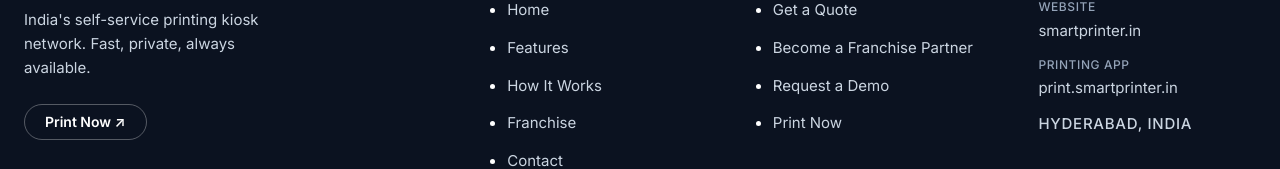
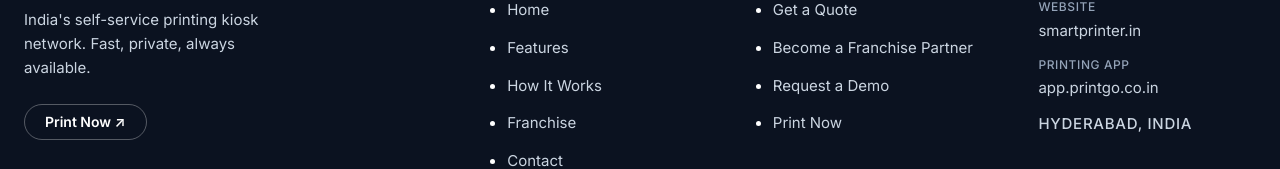
Before and after one commit to Swamiyadav60/SmartPrinter_MS, a React (Vite) app: page / in a window 1280 px wide. Shown: the part 9367-9536 px from the top of the page. Built offline with nearby package versions, Linux system fonts and the light colour scheme.

Commit message:
print now fix

```diff
--- a/index.html
+++ b/index.html
@@ -1,22 +1,30 @@
 <!doctype html>
 <html lang="en">
+
 <head>
   <meta charset="UTF-8" />
   <link rel="icon" type="image/svg+xml" href="/favicon.svg" />
   <meta name="viewport" content="width=device-width, initial-scale=1.0" />
-    <meta name="description" content="PrintGo is a nationwide self-service printing kiosk network. We provide automated printing kiosks for colleges, offices, and businesses in India. Fast, private, and 24/7." />
-    <meta name="keywords" content="self-service printing kiosk, automated printing kiosk, printing kiosk India, printing kiosk for colleges, printing kiosk for offices, 24/7 printing kiosk, printing kiosk franchise, self-service printing machine" />
+  <meta name="description"
+    content="PrintGo is a nationwide self-service printing kiosk network. We provide automated printing kiosks for colleges, offices, and businesses in India. Fast, private, and 24/7." />
+  <meta name="keywords"
+    content="self-service printing kiosk, automated printing kiosk, printing kiosk India, printing kiosk for colleges, printing kiosk for offices, 24/7 printing kiosk, printing kiosk franchise, self-service printing machine" />
   <meta property="og:title" content="PrintGo — Self-Service Printing Kiosks" />
-    <meta property="og:description" content="Automated 24/7 printing kiosks for colleges, offices, and businesses in India." />
+  <meta property="og:description"
+    content="Automated 24/7 printing kiosks for colleges, offices, and businesses in India." />
   <meta property="og:type" content="website" />
-    <meta property="og:url" content="https://smartprinter.in" />
+  <meta property="og:url" content="https://printgo.co.in" />
   <title>PrintGo — Self-Service Printing Kiosks</title>
   <link rel="preconnect" href="https://fonts.googleapis.com" />
   <link rel="preconnect" href="https://fonts.gstatic.com" crossorigin />
-    <link href="https://fonts.googleapis.com/css2?family=Inter:wght@400;500;600;700;800;900&family=Manrope:wght@400;500;600;700;800&display=swap" rel="stylesheet" />
+  <link
+    href="https://fonts.googleapis.com/css2?family=Inter:wght@400;500;600;700;800;900&family=Manrope:wght@400;500;600;700;800&display=swap"
+    rel="stylesheet" />
 </head>
+
 <body>
   <div id="root"></div>
   <script type="module" src="/src/main.tsx"></script>
 </body>
+
 </html>
--- a/src/components/layout/Footer.tsx
+++ b/src/components/layout/Footer.tsx
@@ -36,7 +36,7 @@
             India's self-service printing kiosk network. Fast, private, always available.
           </p>
           <Button
-            href="https://print.smartprinter.in"
+            href="https://app.printgo.co.in"
             variant="ghost"
             size="sm"
             id="footer-print-now"
@@ -74,9 +74,9 @@
             </li>
             <li>
               <a
-                href="https://print.smartprinter.in"
+                href="https://app.printgo.co.in"
                 className="footer__link"
-                target="_blank"
+                target="_self"
                 rel="noopener noreferrer"
               >
                 Print Now
@@ -96,12 +96,12 @@
             <li>
               <span className="footer__contact-label">Printing App</span>
               <a
-                href="https://print.smartprinter.in"
+                href="https://app.printgo.co.in"
                 className="footer__link"
-                target="_blank"
+                target="_self"
                 rel="noopener noreferrer"
               >
-                print.smartprinter.in
+                app.printgo.co.in
               </a>
             </li>
             <li>
--- a/src/components/sections/FinalCTA.tsx
+++ b/src/components/sections/FinalCTA.tsx
@@ -26,7 +26,7 @@
             <Button to="/franchise" variant="secondary" size="lg" id="final-cta-franchise">
               Become a Franchise Partner
             </Button>
-            <Button href="https://print.smartprinter.in" variant="ghost" size="lg" id="final-cta-print">
+            <Button href="https://app.printgo.co.in" variant="ghost" size="lg" id="final-cta-print">
               Print Now ↗
             </Button>
           </div>
--- a/src/components/ui/Button.tsx
+++ b/src/components/ui/Button.tsx
@@ -43,7 +43,7 @@
 
   if (href) {
     return (
-      <a href={href} className={cls} target="_blank" rel="noopener noreferrer" id={id} aria-label={ariaLabel}>
+      <a href={href} className={cls} target="_self" rel="noopener noreferrer" id={id} aria-label={ariaLabel}>
         {children}
       </a>
     );
```
Lines whose indentation alone changed are shown as unchanged.
